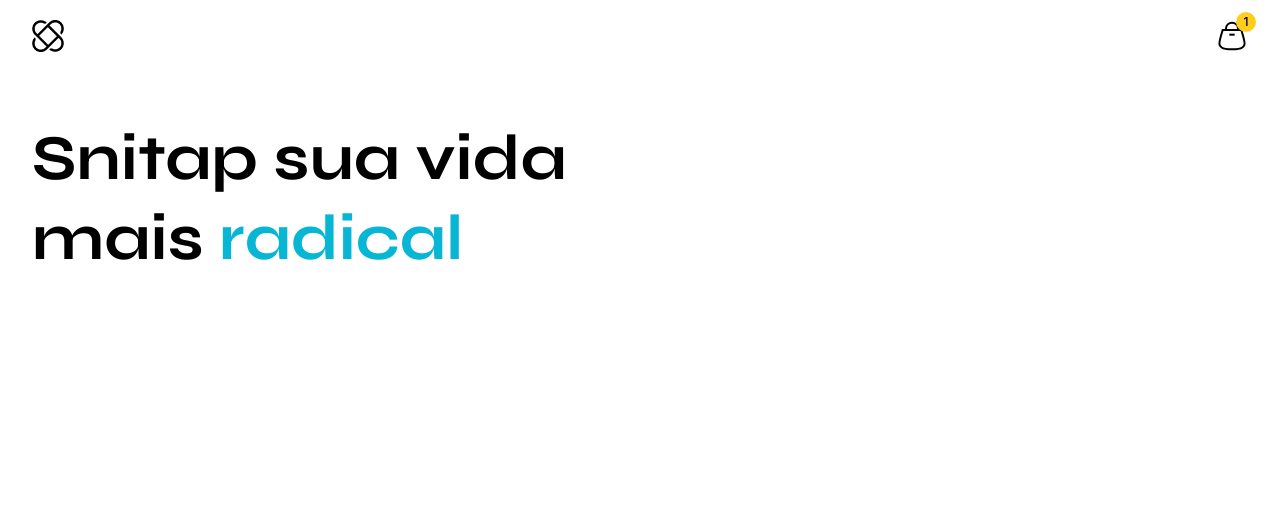
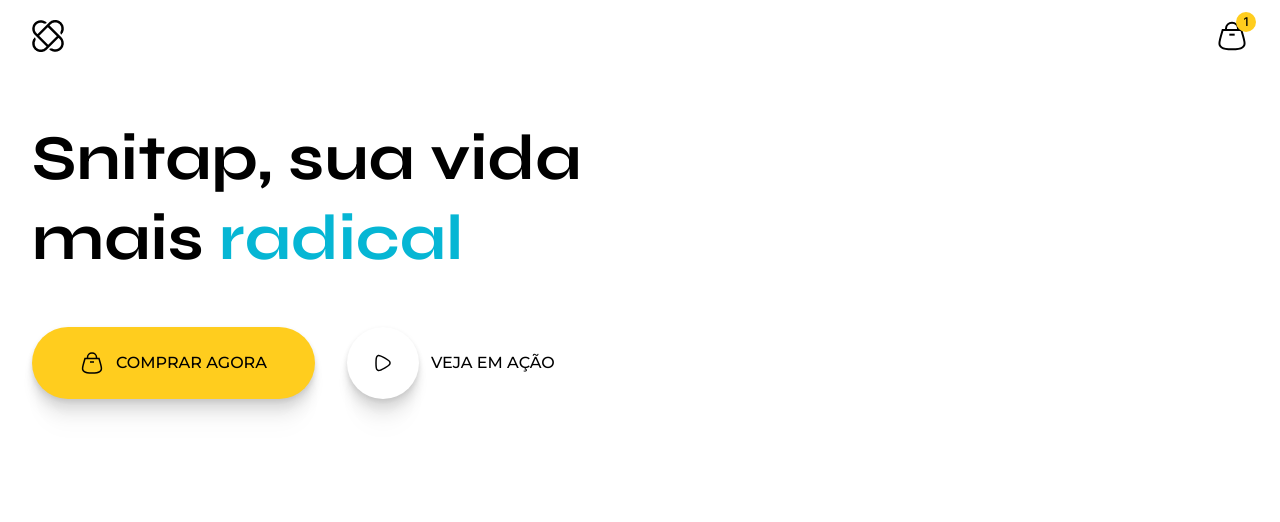
Before and after one commit to KauaGabriell/patins-animation-lp, a plain HTML site: page index.html in a window 1280 px wide. Drawn offline with Linux system fonts and the light colour scheme.

Commit message:
:dizzy: Adicionando e animando Botões da seção hero

```diff
--- a/index.html
+++ b/index.html
@@ -1,29 +1,32 @@
 <!DOCTYPE html>
-<html lang="pt-BR">
+<html lang="pt_BR">
   <head>
-    <link rel="preconnect" href="https://fonts.googleapis.com">
-    <link rel="preconnect" href="https://fonts.gstatic.com" crossorigin>
-    <meta charset="UTF-8">
-    <meta name="viewport" content="width=device-width, initial-scale=1.0">
-    <title>Snitap</title>
-    <link href="https://fonts.googleapis.com/css2?family=Montserrat:ital,wght@0,100..900;1,100..900&family=Syne:wght@400..800&display=swap" rel="stylesheet">
-    <link rel="stylesheet" href="./styles/index.css">
-
+    <link rel="preconnect" href="https://fonts.googleapis.com" />
+    <link rel="preconnect" href="https://fonts.gstatic.com" crossorigin />
+    <meta charset="UTF-8" />
+    <meta name="viewport" content="width=device-width, initial-scale=1.0" />
+    <title>Snitap Patins</title>
+    <link rel="stylesheet" href="styles/index.css" />
+    <link
+      href="https://fonts.googleapis.com/css2?family=Inter:wght@500&family=Montserrat:ital,wght@0,500;1,500&family=Syne:wght@700&display=swap"
+      rel="stylesheet"
+    />
   </head>
   <body>
-    <header>
+    <header class="top">
       <a href="#">
-            <img src="/assets/img/logo.png" alt="">
+        <img src="assets/img/logo.png" alt="" />
       </a>
       <a href="#">
-            <img src="assets/icons/shopping-bag-01.svg" alt="">
+        <img src="assets/icons/shopping-bag-01.svg" alt="" />
         <span>1</span>
       </a>
     </header>
 
     <section class="hero">
+      <div>
         <h1>
-            Snitap sua vida mais
+          Snitap, sua vida mais
           <div>
             <span>radical</span>
             <span>divertida</span>
@@ -31,6 +34,21 @@
             <span>radical</span>
           </div>
         </h1>
+
+        <div class="buttons">
+          <a href="#" class="button buy shadow">
+            <img src="assets/icons/shopping-bag-01.svg" alt="" />
+            COMPRAR AGORA
+          </a>
+
+          <a href="#" class="button play">
+            <span class="shadow">
+              <img src="assets/icons/play.svg" alt="" />
+            </span>
+            VEJA EM AÇÃO
+          </a>
+        </div>
+      </div>
     </section>
   </body>
 </html>
--- a/styles/hero.css
+++ b/styles/hero.css
@@ -7,7 +7,7 @@ section.hero {
   display: flex;
   align-items: center;
   justify-content: space-between;
-  overflow-y: hidden;
+  overflow: hidden;
 
   & h1 {
     max-width: 40rem;
@@ -38,6 +38,44 @@ section.hero {
     display: block;
     animation: slideUp 5s infinite ease;
   }
+
+  /*Buttons*/
+  & .buttons{
+    display: flex;
+    gap: 2rem;
+    margin-top: 3rem;
+  }
+
+  .button{
+    display: flex;
+    align-items: center;
+    gap: 0.75rem;
+    border-radius: 5rem;
+    transition: scale 350ms;
+
+    &.buy{
+      padding: 1.5rem 3rem;
+      background-color: var(--snitap-sun);
+    }
+
+    &.play span{
+      padding: 1.5rem;
+      border-radius: 50%;
+      background-color: white;
+      display: flex;
+    }
+
+    &:hover{
+      scale: 1.1;
+    }
+  }
+
+  & .shadow {
+    box-shadow: 0 2px 5px rgb(0 0 0 / 0.1), 0 9px 9px rgb(0 0 0 / 0.09),
+      0 20px 12px rgb(0 0 0 / 0.05), 0 36px 15px rgb(0 0 0 / 0.01);
+  }
+
+
 }
 
 @keyframes slideUp {
```
Lines whose indentation alone changed are shown as unchanged.
